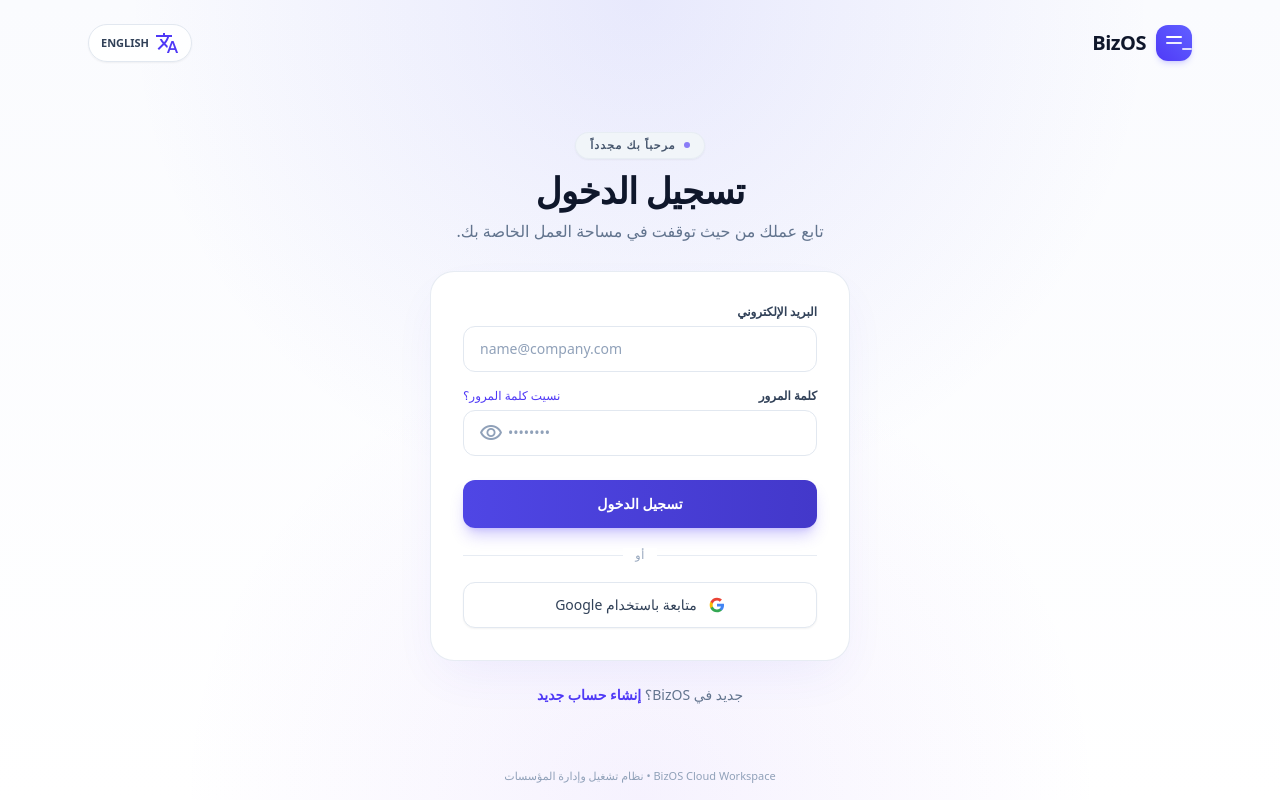
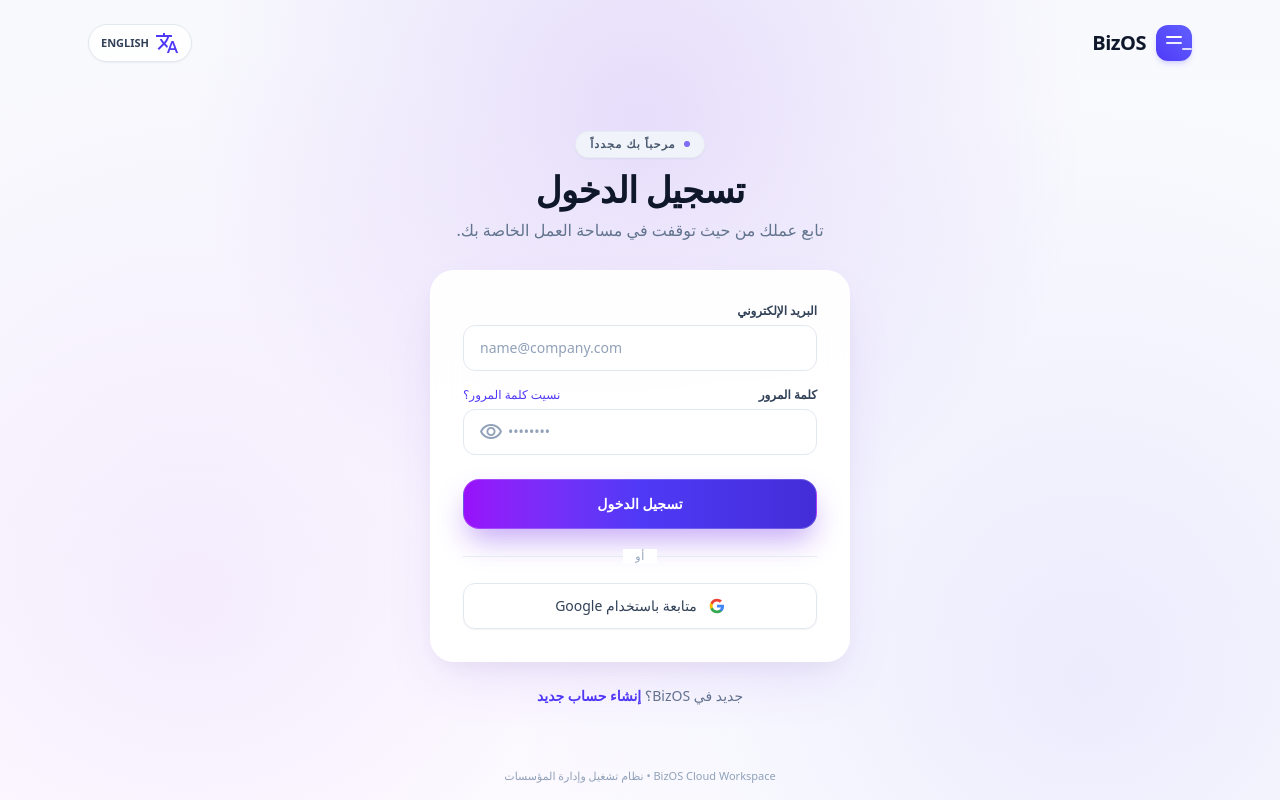
Before and after one commit to highbeauty580-afk/BizOS, a React (Vite) app: page / in a window 1280 px wide. Built offline with nearby package versions, Linux system fonts and the light colour scheme; no server answers; the database is empty.

Commit message:
feat: sync app data with auth state and update login UI
Implement auto-clear of global state on logout in AppContext to ensure data privacy. Update LoginPage aesthetic with refined glassmorphism and gradient patterns.

```diff
--- a/src/components/LoginPage.tsx
+++ b/src/components/LoginPage.tsx
@@ -140,12 +140,13 @@ export const LoginPage: React.FC = () => {
 
   return (
     <div
-      className="min-h-screen w-full flex flex-col justify-between items-center relative overflow-hidden bg-[#fafbfe] text-slate-900 font-sans"
+      className="min-h-screen w-full flex flex-col justify-between items-center relative overflow-hidden bg-[#f8f9fd] text-slate-900 font-sans"
       style={{
         backgroundImage: `
-          radial-gradient(circle at 50% 0%, rgba(99, 102, 241, 0.12) 0%, transparent 50%),
-          radial-gradient(circle at 50% 100%, rgba(139, 92, 246, 0.08) 0%, transparent 45%),
-          linear-gradient(180deg, #fafbfe 0%, #ffffff 100%)
+          radial-gradient(circle at 50% 15%, rgba(124, 58, 237, 0.15) 0%, transparent 48%),
+          radial-gradient(circle at 85% 85%, rgba(99, 102, 241, 0.12) 0%, transparent 45%),
+          radial-gradient(circle at 15% 75%, rgba(168, 85, 247, 0.10) 0%, transparent 45%),
+          linear-gradient(180deg, #f8f9fd 0%, #ffffff 100%)
         `,
       }}
     >
@@ -208,8 +209,8 @@ export const LoginPage: React.FC = () => {
               : 'Enter your email address and we will send you a reset link.')}
         </p>
 
-        {/* Clean Center Card */}
-        <div className="w-full max-w-[420px] bg-white rounded-3xl border border-slate-200/80 p-7 sm:p-8 shadow-[0_20px_50px_-12px_rgba(79,70,229,0.08)] transition-all">
+        {/* Clean Center Card with Glassmorphism depth */}
+        <div className="w-full max-w-[420px] bg-white/95 backdrop-blur-xl rounded-3xl border border-white/90 p-7 sm:p-8 shadow-[0_25px_60px_-15px_rgba(124,58,237,0.14),0_10px_25px_-5px_rgba(0,0,0,0.05)] transition-all">
           {/* Error Banner */}
           {displayError && (
             <div className="mb-5 p-3 rounded-xl bg-rose-50 border border-rose-200 text-rose-700 text-xs font-medium flex items-start gap-2 animate-in fade-in duration-200">
@@ -347,7 +348,7 @@ export const LoginPage: React.FC = () => {
               <button
                 type="submit"
                 disabled={isSubmitting}
-                className="w-full py-3.5 px-4 bg-gradient-to-r from-[#4f46e5] to-[#4338ca] hover:from-[#4338ca] hover:to-[#3730a3] text-white font-semibold text-sm rounded-xl shadow-lg shadow-indigo-600/25 hover:shadow-indigo-600/35 active:scale-[0.99] disabled:opacity-70 disabled:cursor-not-allowed transition-all cursor-pointer flex items-center justify-center gap-2"
+                className="w-full py-3.5 px-4 bg-gradient-to-r from-purple-600 via-indigo-600 to-indigo-700 hover:from-purple-700 hover:via-indigo-700 hover:to-indigo-800 text-white font-bold text-sm rounded-2xl shadow-[0_15px_30px_-5px_rgba(124,58,237,0.45)] hover:shadow-[0_20px_35px_-5px_rgba(124,58,237,0.6)] active:scale-[0.99] disabled:opacity-70 disabled:cursor-not-allowed transition-all cursor-pointer flex items-center justify-center gap-2 border border-white/20"
               >
                 {isSubmitting ? (
                   <>
--- a/src/context/AppContext.tsx
+++ b/src/context/AppContext.tsx
@@ -56,6 +56,7 @@ import {
   DEFAULT_ORDER_STATUS,
 } from '../lib/ordersService';
 import { isSupabaseConfigured } from '../lib/supabase';
+import { useAuth } from './AuthContext';
 
 export const THEME_CONFIGS: Record<ColorTheme, ThemeConfig> = {
   indigo: {
@@ -526,9 +527,19 @@ export const AppProvider: React.FC<{ children: React.ReactNode }> = ({ children
     }
   };
 
+  const { user } = useAuth();
+
   useEffect(() => {
-    refreshDataFromSupabase();
-  }, []);
+    if (user) {
+      refreshDataFromSupabase();
+    } else {
+      // Clear data if user logs out
+      setCustomers([]);
+      setFastItems([]);
+      setTransactions([]);
+      setExpenses([]);
+    }
+  }, [user]);
 
   const updateCustomPalette = (data: Partial<CustomPalette>) => {
     setCustomPalette((prev) => ({ ...prev, ...data }));
```
